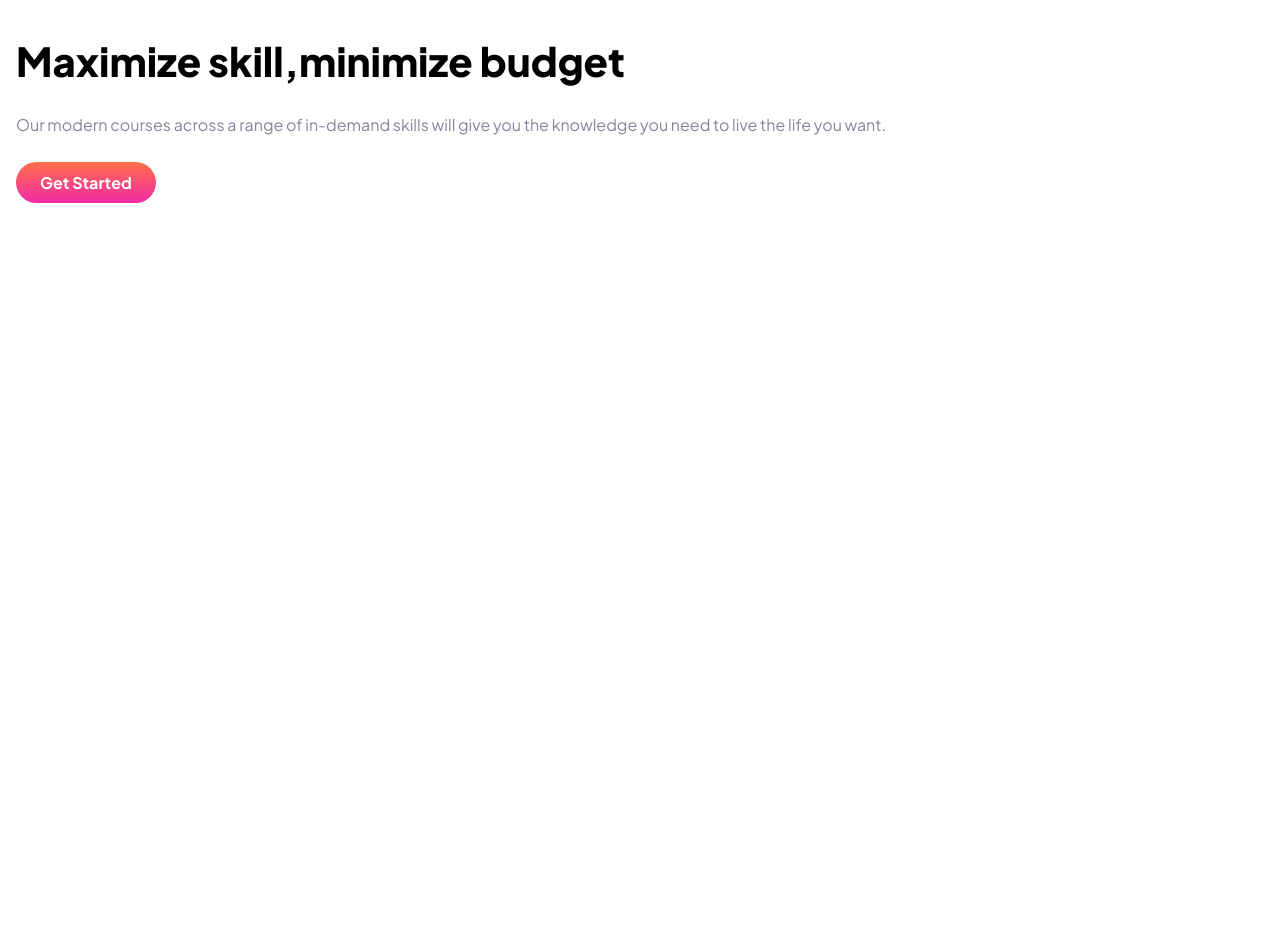
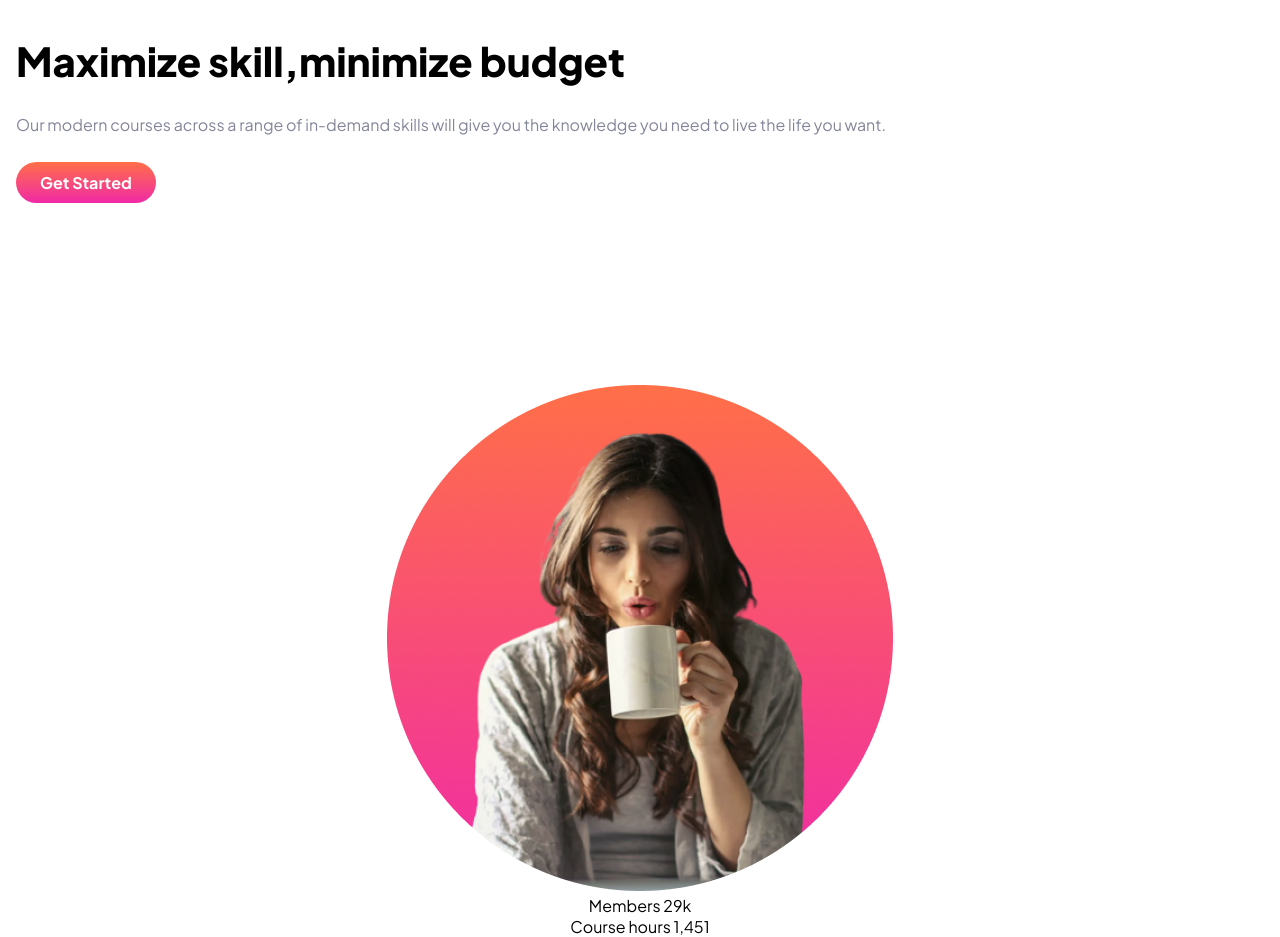
Before and after one commit to Nightblockchain30/Elearning_landing_responsive, a website built with Vite: page index.html in a window 1280 px wide. Shown: the part 60-997 px from the top of the page. Before the commit the page ends 800 px from the top, so only its background shows below. Built offline with nearby package versions, Linux system fonts and the light colour scheme.

Commit message:
Centered Hero Img + html structure

```diff
--- a/index.html
+++ b/index.html
@@ -30,16 +30,28 @@
 
     </header>
 
-    <main class="main__principal">
+    <main class="main">
+      <div class="main__container">
+        <div class="main__container__hero">
+          <h1 class="main__h1">Maximize skill,minimize budget</h1>
+            <p class="main__p">Our modern courses across a range of in-demand skills will give you the knowledge you need to live the life you want.</p>
+            <p class="main__p2">
+              <a href="#" class="main__p2-button">Get Started<a>
+            </p>
+        </div>
 
-      <div class="main__container">
-        <h1 class="main__h1">Maximize skill,minimize budget</h1>
-          <p class="main__p">Our modern courses across a range of in-demand skills will give you the knowledge you need to live the life you want.</p>
-          <p class="main__p2">
-            <a href="#" class="main__p2--button">Get Started<a>
-          </p>
+        <div class="main__container__img">
+          <img class="img-hero" src="img/main_img_mobile.png" alt="Hero Image of Elearing">
+          <div class="nums__hero num__hero-1">
+            <span class="num__hero-1-title">Members</span>
+            <span class="num__hero-1-number">29k</span>
+          </div>
+          <div class="nums__hero num__hero-2">
+            <span class="num__hero-2-title">Course hours</span>
+            <span class="num__hero-2-number">1,451</span>
+          </div>
+        </div>
       </div>
-
     </main>
 
 
--- a/sass/layout/_main__container.scss
+++ b/sass/layout/_main__container.scss
@@ -1,8 +1,10 @@
-.main__principal{
+.main{
     padding-left: 16px;
     padding-right: 16px;
     .main__container{
+        &__hero{
         height: 100px;
+        margin-bottom: 250px;
         .main__h1{
             font-size: 40px;
             margin-bottom: 26px;
@@ -16,35 +18,16 @@
         }
 
         .main__p2{
-            .main__p2--button{
+            .main__p2-button{
                 margin-bottom: 40px;
                 @include button-pink-orange;
             }
         }
-
-
-        // Contenedor imagen
+    }
         &__img{
             text-align: center;
-
-            img{
+            .img-hero{
                 max-width: 80%;
-            }
-
-            // Containers para los divs con números del hero
-            &__number1{
-                display: flex;
-                flex-direction: column;
-                border: 1px solid black;
-                max-width: 155px;
-                max-height: 100px;
-            }
-
-            &__number2{
-                display: flex;
-                flex-direction: column;
-                max-width: 105px;
-                max-height: 100px;
             }
         }
     }
```
Also changed, not shown: css/style.css, 1 other file.
